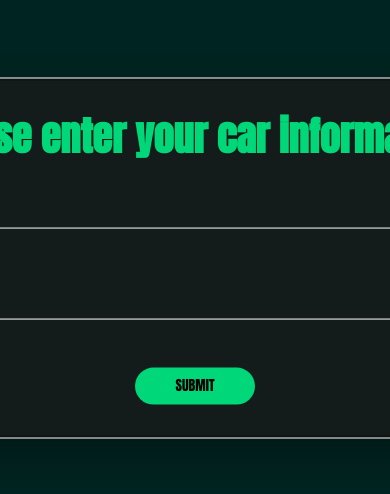
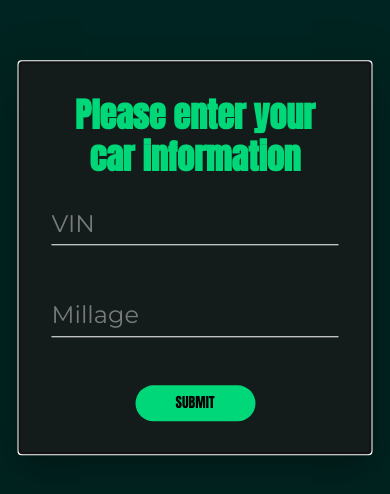
Before and after one commit to code-techhb/yourCarBuddy, a Next.js app: page /register in a window 390 px wide. Shown: the part 164-658 px from the top of the page. Built offline with nearby package versions, Linux system fonts and the light colour scheme; no server answers; sample sign-in values are in the browser's storage.

Commit message:
responsive register

```diff
--- a/app/register/page.js
+++ b/app/register/page.js
@@ -159,6 +159,7 @@ export default function RegisterForm() {
             padding: 4,
             display: "flex",
             flexDirection: "column",
+            width: {xs: '90%', sm: '60%', md: '600', lg: '50%'},
             gap: 3,
             transform: "translate(-50%, -50%)",
           }}
@@ -171,6 +172,7 @@ export default function RegisterForm() {
               fontStyle: "normal",
               fontWeight: 700,
               color: "primary.secondary",
+              fontSize: {xs: '18', sm:'22', md: '30', lg:'40px'},
             }}
           >
             Please enter your car information
```
